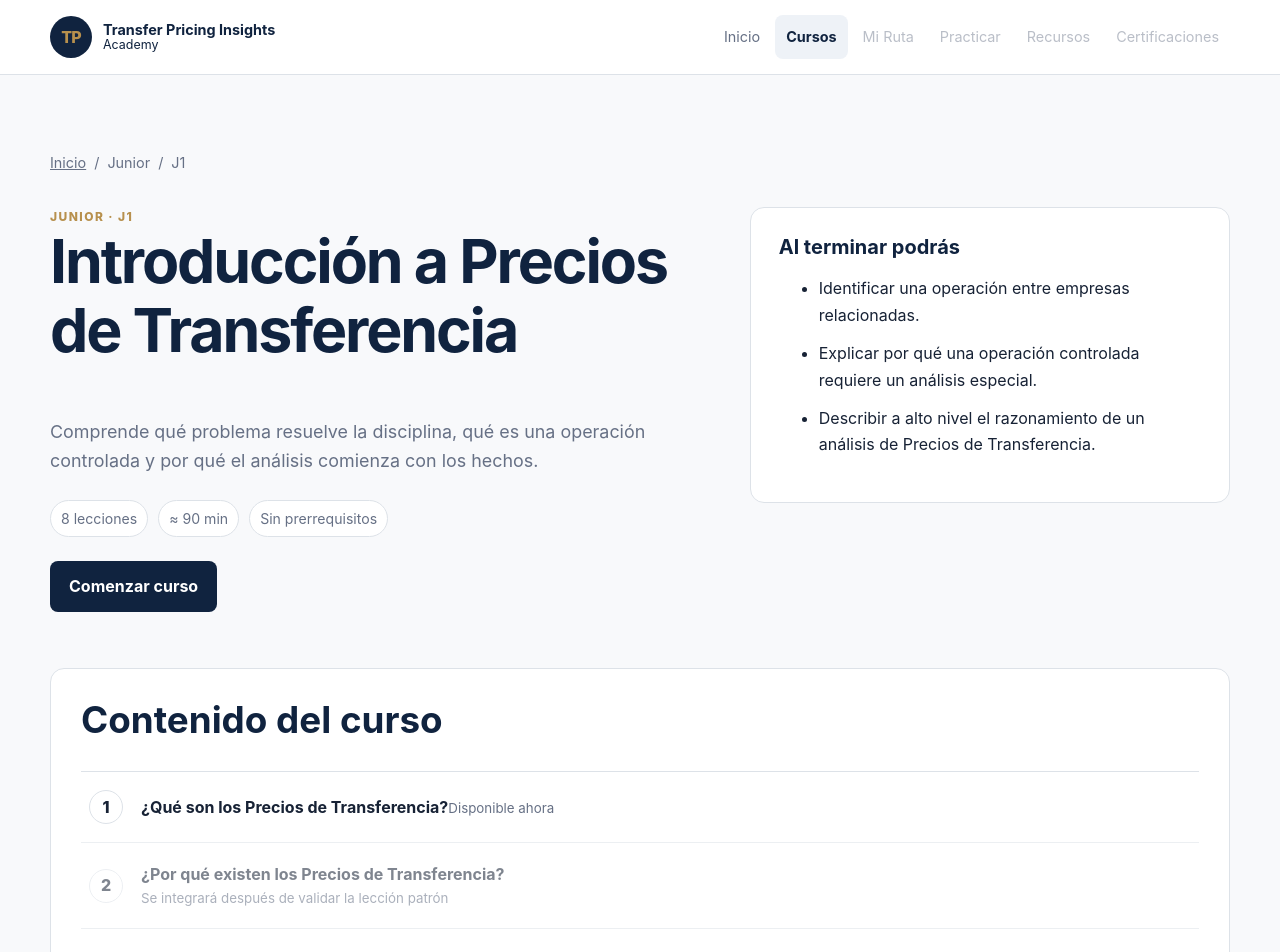
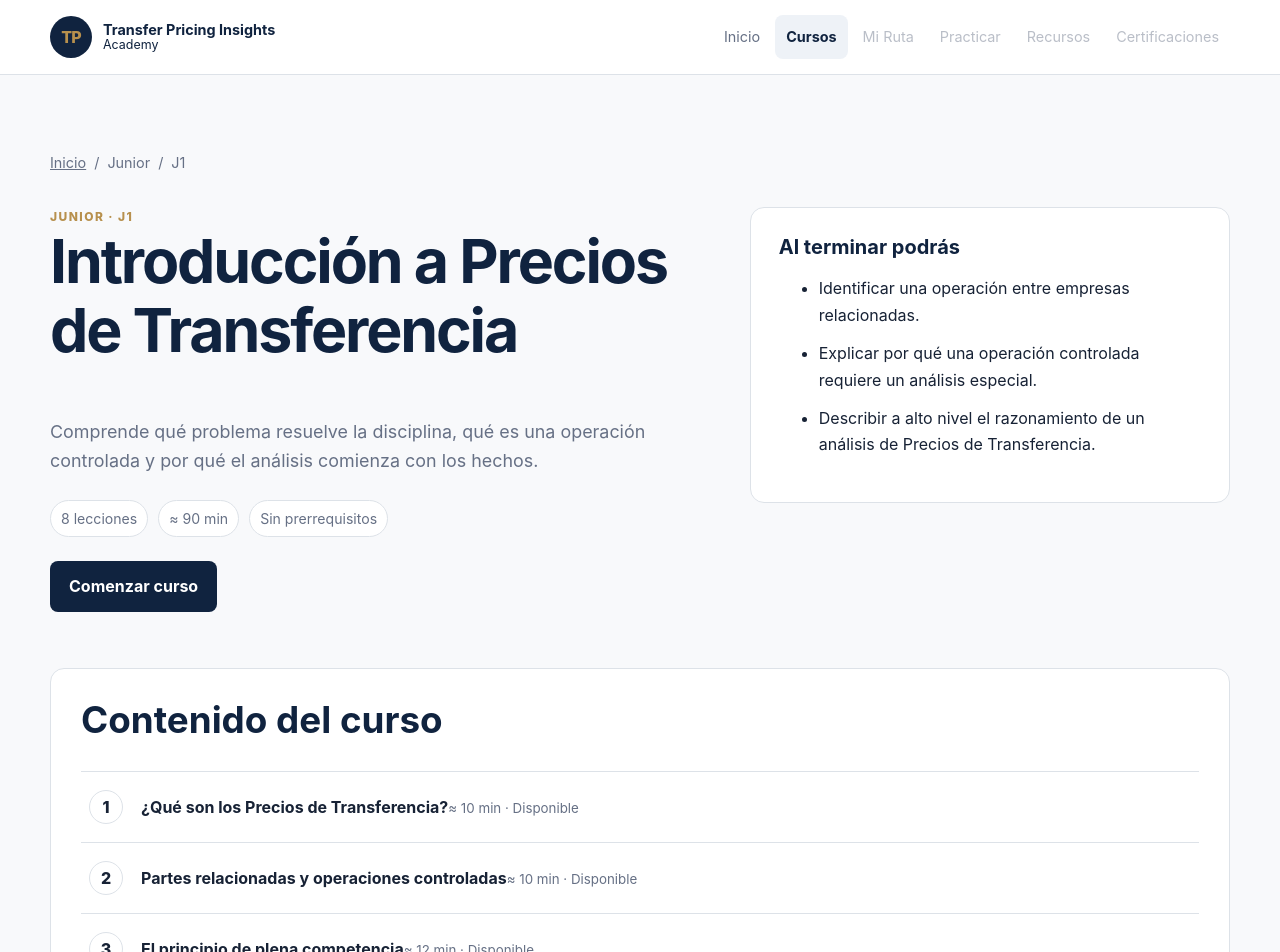
Before and after one commit to manuelcarrero-hash/transfer-pricing-insights-academy, a React (Vite) app: page /courses/j1 in a window 1280 px wide. Shown: the top 952 px of the page. Built offline with nearby package versions, Linux system fonts and the light colour scheme.

Commit message:
Publish complete J1 course index

```diff
--- a/src/pages/CoursePage.tsx
+++ b/src/pages/CoursePage.tsx
@@ -1,5 +1,5 @@
 import { Link } from 'react-router-dom';
-import { j1Course } from '../content/curriculum/v1/j1';
+import { j1Course, j1Lessons } from '../content/curriculum/v1/j1';
 
 export function CoursePage() {
   return (
@@ -14,17 +14,15 @@ export function CoursePage() {
             <div className="course-meta"><span>{j1Course.lessonCount} lecciones</span><span>≈ {j1Course.estimatedMinutes} min</span><span>Sin prerrequisitos</span></div>
             <Link className="button primary" to="/courses/j1/lesson-1">Comenzar curso</Link>
           </div>
-          <aside className="outcome-card">
-            <h2>Al terminar podrás</h2>
-            <ul>{j1Course.learningOutcomes.map((item) => <li key={item}>{item}</li>)}</ul>
-          </aside>
+          <aside className="outcome-card"><h2>Al terminar podrás</h2><ul>{j1Course.learningOutcomes.map((item) => <li key={item}>{item}</li>)}</ul></aside>
         </div>
         <div className="course-index">
           <h2>Contenido del curso</h2>
           <ol>
-            <li className="lesson-row active"><Link to="/courses/j1/lesson-1"><span>1</span><div><strong>¿Qué son los Precios de Transferencia?</strong><small>Disponible ahora</small></div></Link></li>
-            {['¿Por qué existen los Precios de Transferencia?','Empresas relacionadas y operaciones controladas','El problema económico detrás de una operación','El principio de plena competencia','El ciclo general de un análisis','El papel del consultor','OCDE vs. legislación local'].map((title, index) => (
-              <li className="lesson-row locked" key={title}><div><span>{index + 2}</span><div><strong>{title}</strong><small>Se integrará después de validar la lección patrón</small></div></div></li>
+            {j1Lessons.map((lesson) => (
+              <li className="lesson-row active" key={lesson.id}>
+                <Link to={`/courses/j1/lesson-${lesson.sequence}`}><span>{lesson.sequence}</span><div><strong>{lesson.title}</strong><small>≈ {lesson.estimatedMinutes} min · Disponible</small></div></Link>
+              </li>
             ))}
           </ol>
         </div>
```
